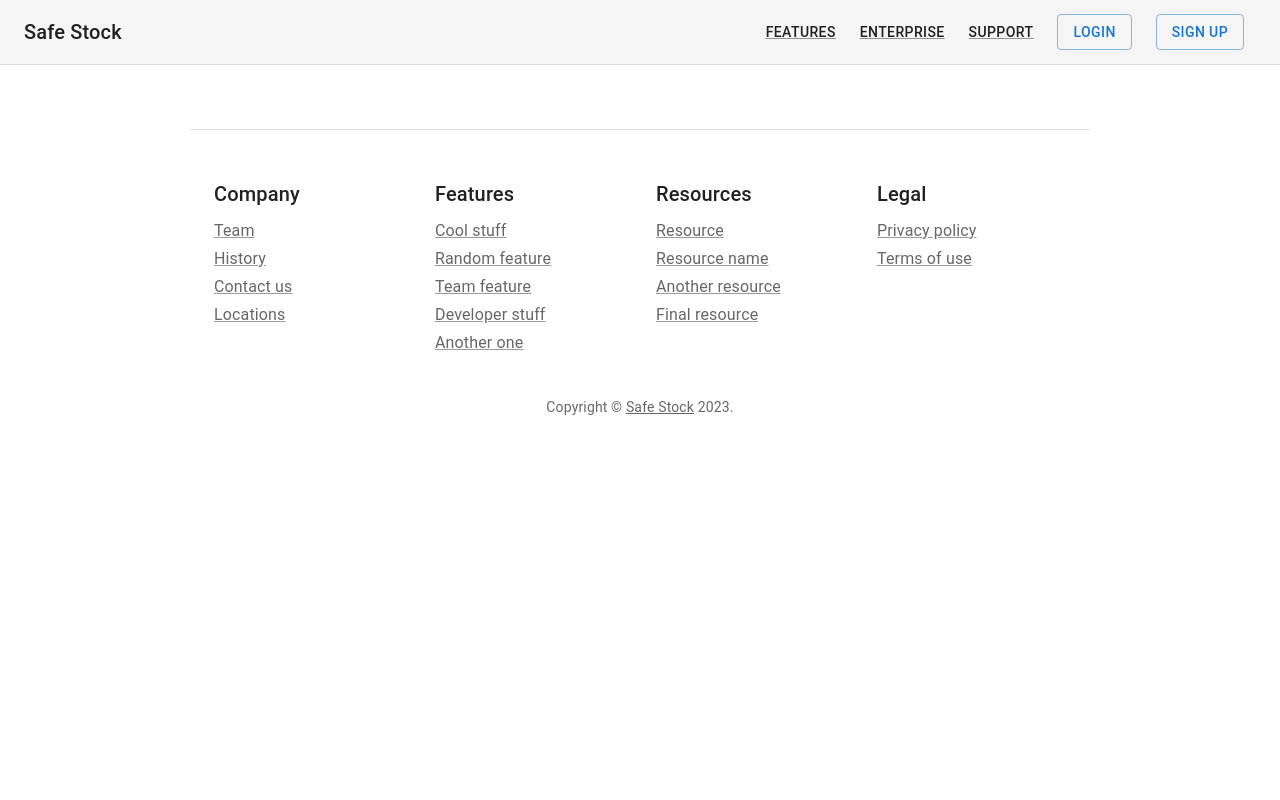
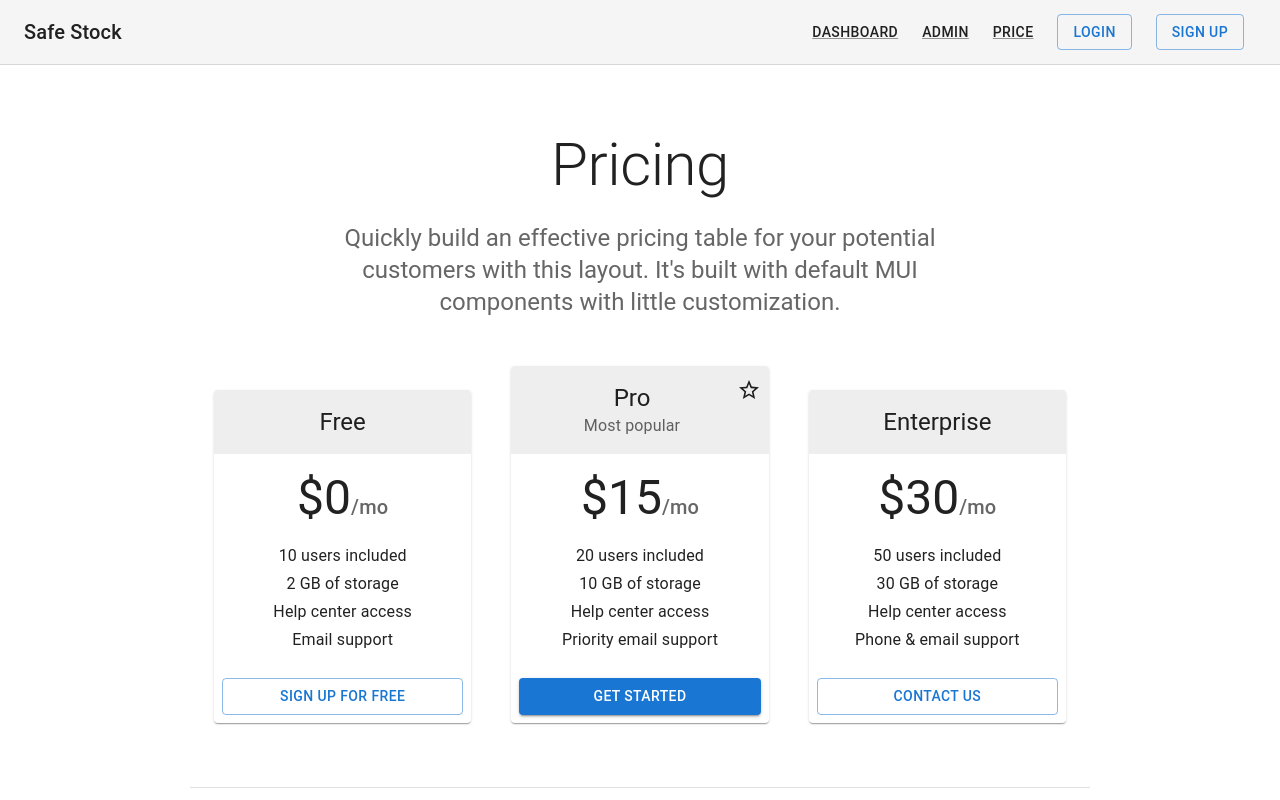
Before and after one commit to jabezlim/safestock, a React (Vite) app: page / in a window 1280 px wide. Shown: the top 800 px of the page. Built offline with nearby package versions, Linux system fonts and the light colour scheme.

Commit message:
20230112

```diff
--- a/package.json
+++ b/package.json
@@ -14,6 +14,7 @@
     "@fontsource/roboto": "^4.5.8",
     "@mui/icons-material": "^5.11.0",
     "@mui/material": "^5.11.4",
+    "axios": "^1.2.2",
     "react": "^18.2.0",
     "react-dom": "^18.2.0",
     "react-router-dom": "^6.6.1"
--- a/src/App.jsx
+++ b/src/App.jsx
@@ -21,6 +21,7 @@ function App() {
     <AuthProvider>
       <Routes>
         <Route path="/" element={<HomeLayout />}>
+          <Route index element={<Home />} />
           <Route path="home" element={<Home />} />
           <Route path="feature" element={<Feature />} />
           <Route path="enterprise" element={<Enterprise />} />
@@ -28,11 +29,12 @@ function App() {
         </Route>
         <Route path="login" element={<Login />} />
         <Route path="signup" element={<SignUp />} />
-        <Route path="dashboard" element={
-          <ProtectedRoute>
-            <Dashboard />
-          </ProtectedRoute>
-        } />
+        <Route path="/dashboard" element={<Dashboard />} />
+        {/* <Route path="/dashboard" element={<DashLayout />}>
+          <Route index element={<Dashboard />
+            //<ProtectedRoute><Dashboard /></ProtectedRoute>
+          }/>
+        </Route> */}
         <Route
           path="admin"
           element={
--- a/src/components/auth.jsx
+++ b/src/components/auth.jsx
@@ -16,71 +16,43 @@ export function useAuth() {
 };
 
 export function ProtectedRoute({ children }) {
-  const { token } = useAuth();
+  const { user } = useAuth();
   const location = useLocation();
 
-  if (!token) {
+  if (!user) {
     return <Navigate to="/home" replace state={{ from: location }} />;
   }
 
   return children;
 };
 
-export async function editUser(id, user) {
-  console.log(user);
-  let res = await fetch("http://stock.local.tst/ci/index.php/api/v1/users/edit", {
-    method: "POST",
-    headers:{"Content-Type": "application/json"},
-    body: JSON.stringify(user),
+export async function fakeAuth(user) {
+  return new Promise((resolve) => {
+   setTimeout(() => resolve('2342f2f1d131rf12'), 250);
   });
-  return res;
-}
-
-export async function fakeAuth(user) {
-  //return new Promise((resolve) => {
-  //  setTimeout(() => resolve('2342f2f1d131rf12'), 250);
-  //});
-  console.log(user);
-  let res = await fetch("http://stock.local.tst/ci/index.php/api/v1/users/authenticate", {
-    method: "POST",
-    headers:{"Content-Type": "application/json"},
-    body: JSON.stringify(user),
-  })
-  .then(response => response.json())
-  .then(console.log)
-  .catch((err) => {
-    console.log(err.message)
-  });
-  return res;
 }
 
 export function AuthProvider({ children }) {
   const navigate = useNavigate();
   const location = useLocation();
-  const [token, setToken] = useState(null);
+  const [user, setUser] = useState(null);
 
-  const handleLogin = async (user) => {
-    const token = await fakeAuth(user);
-    console.log(user);
-    setToken(token);
-    const origin = location.state?.from?.pathname || '/home';
-    navigate(origin);
+  const handleLogin = async (data) => {
+    if (data.token) {
+      setUser(data);
+      const origin = location.state?.from?.pathname || '/home';
+      navigate(origin);
+    }
   };
 
   const handleLogout = () => {
-    setToken(null);
+    setUser(null);
   };
 
-  const handleEdit = (id, user) => {
-    const res = editUser(id, user);
-    console.log(res);
-  }
-
   const value = {
-    token,
+    user,
     onLogin: handleLogin,
     onLogout: handleLogout,
-    onEdit: handleEdit,
   };
 
   return (
--- a/src/components/navigation.jsx
+++ b/src/components/navigation.jsx
@@ -2,13 +2,13 @@ import { useAuth } from './auth'
 import { NavLink } from 'react-router-dom';
 
 export function Navigation() {
-  const { token, onLogout } = useAuth();
+  const { user, onLogout } = useAuth();
   return (
     <nav>
       <NavLink to="/home">Home</NavLink>
       <NavLink to="/dashboard">Dashboard</NavLink>
       <NavLink to="/admin">Admin</NavLink>
-      {token && (
+      {user && (
         <button type="button" onClick={onLogout}>
           Sign Out
         </button>
--- a/src/layout/homelayout.jsx
+++ b/src/layout/homelayout.jsx
@@ -11,7 +11,7 @@ import { useAuth } from '../components/auth';
 import { Footer } from './footer';
 
 export function HomeLayout() {
-  const { token, onLogin, onLogout } = useAuth();
+  const { user, onLogin, onLogout } = useAuth();
   return (
     <>
       <GlobalStyles styles={{ ul: { margin: 0, padding: 0, listStyle: 'none' } }} />
@@ -35,31 +35,31 @@ export function HomeLayout() {
               variant="button"
               color="text.primary"
               component={RouterLink}
-              to="feature"
+              to="/dashboard"
               sx={{ my: 1, mx: 1.5 }}
             >
-              Features
+              Dashboard
             </Link>
             <Link
               variant="button"
               color="text.primary"
               component={RouterLink}
-              to="enterprise"
+              to="/admin"
               sx={{ my: 1, mx: 1.5 }}
             >
-              Enterprise
+              Admin
             </Link>
             <Link
               variant="button"
               color="text.primary"
               component={RouterLink}
-              to="support"
+              to="/home"
               sx={{ my: 1, mx: 1.5 }}
             >
-              Support
+              PRICE
             </Link>
           </nav>
-          {token ? (
+          {user ? (
             <Button variant="outlined" sx={{ my: 1, mx: 1.5 }} onClick={onLogout}>
               Logout
             </Button>
--- a/src/pages/account/login.jsx
+++ b/src/pages/account/login.jsx
@@ -15,6 +15,8 @@ import { createTheme, ThemeProvider } from '@mui/material/styles';
 import { Copyright } from '../../components/copyright';
 import { Link as RouterLink } from "react-router-dom";
 import { useAuth } from '../../components/auth';
+import axios from 'axios';
+import { base_url } from '../../config/path';
 
 const theme = createTheme();
 
@@ -27,7 +29,16 @@ export default function Login() {
       email: data.get('email'),
       password: data.get('password'),
     };
-    onLogin(user);
+    axios.post( base_url+"users/authenticate", user)
+      .then(res => {
+        console.log(res);
+        if (res.data) {
+          onLogin(res.data);
+        }
+      })
+      .catch((err) => {
+        console.log(err);
+      });
   };
 
   return (
--- a/src/pages/account/signup.jsx
+++ b/src/pages/account/signup.jsx
@@ -13,13 +13,14 @@ import Typography from '@mui/material/Typography';
 import Container from '@mui/material/Container';
 import { createTheme, ThemeProvider } from '@mui/material/styles';
 import { Copyright } from '../../components/copyright';
-import { Link as RouterLink } from "react-router-dom";
-import { useAuth } from '../../components/auth';
+import { useNavigate, Link as RouterLink } from "react-router-dom";
+import { base_url } from '../../config/path';
+import axios from 'axios';
 
 const theme = createTheme();
 
 export default function SignUp() {
-  const { onEdit } = useAuth();
+  const navigate = useNavigate();
 
   const handleSubmit = (event) => {
     event.preventDefault();
@@ -27,10 +28,24 @@ export default function SignUp() {
     const user = {
       email: data.get('email'),
       password: data.get('password'),
-      firstname : data.get('firstName'),
-      lastname : data.get('lastName'),
+      firstname: data.get('firstName'),
+      lastname: data.get('lastName'),
+      optin: data.get('optIn') == 'on',
     };
-    onEdit(null, user);
+    //onEdit(null, user);
+
+    console.log(user);
+    const url = base_url + "users/edit";
+    axios.post(url, user)
+      .then(res => {
+        console.log(res);
+        if (res.data) {
+          navigate('/login');
+        }
+      })
+      .catch((err) => {
+        console.log(err);
+      });
   };
 
   return (
@@ -97,7 +112,7 @@ export default function SignUp() {
               </Grid>
               <Grid item xs={12}>
                 <FormControlLabel
-                  control={<Checkbox value="allowExtraEmails" color="primary" />}
+                  control={<Checkbox id="optIn" name="optIn" color="primary" />}
                   label="I want to receive inspiration, marketing promotions and updates via email."
                 />
               </Grid>
--- a/src/pages/dashboard/index.jsx
+++ b/src/pages/dashboard/index.jsx
@@ -1,11 +1,11 @@
 import { useAuth } from '../../components/auth'
 
 export function Dashboard() {
-  const { token } = useAuth();
+  const { user } = useAuth();
   return (
     <>
       <h2>Dashboard (Protected)</h2>
-      <div>Authenticated as {token}</div>
+      <div>Authenticated as {user.token}</div>
     </>
   );
 };
```
Also changed, not shown: 1 other file (tests, documents, lock files or other folders).
